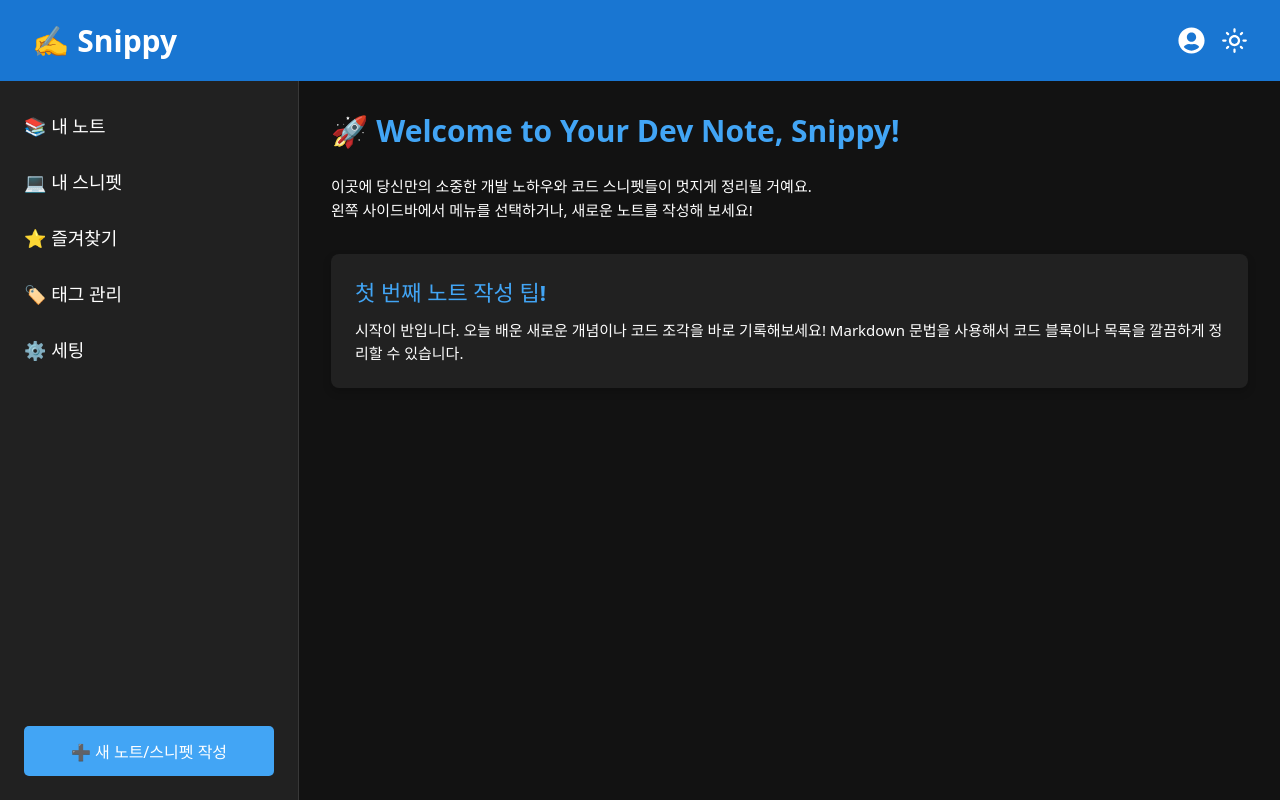
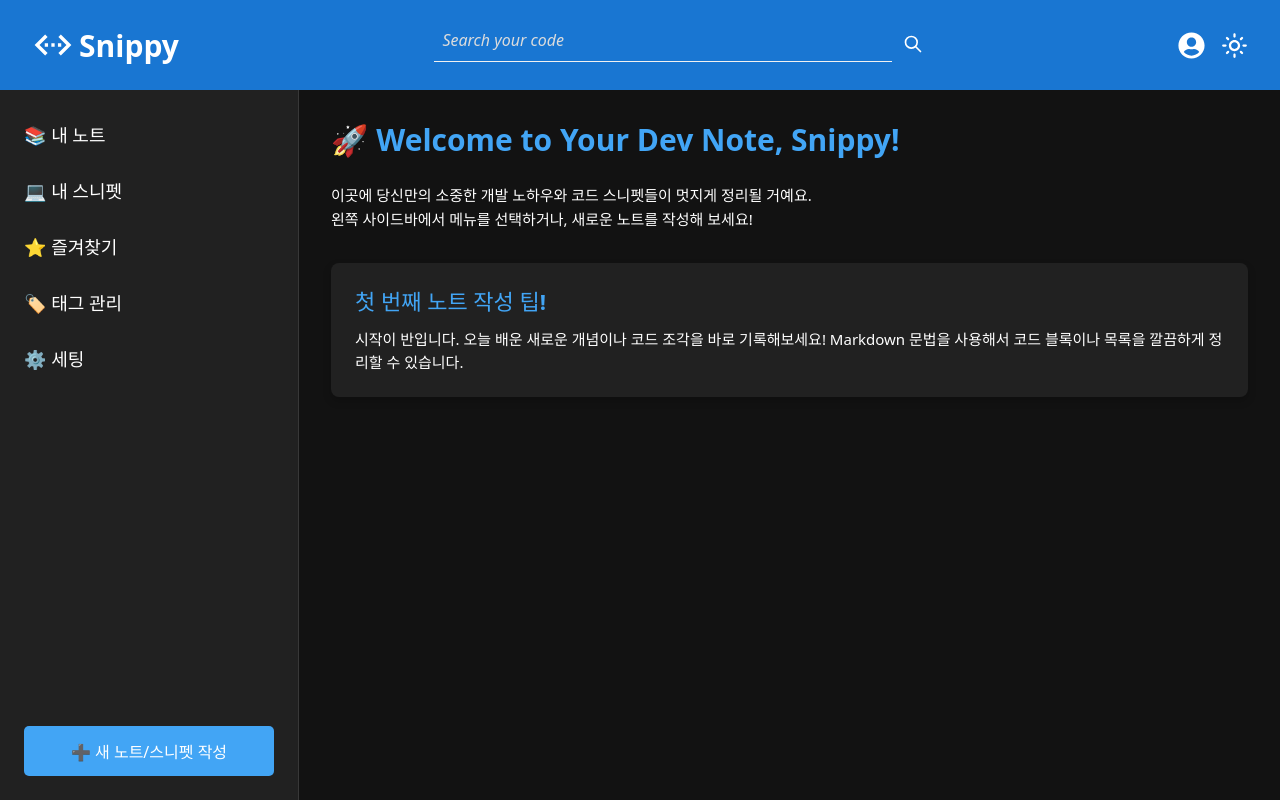
Before and after one commit to dbwlsyyy/Snippy, a React (Vite) app in the folder client/: page / in a window 1280 px wide. Built offline with nearby package versions, Linux system fonts and the light colour scheme.

Commit message:
feat: 헤더 ui 구현

```diff
--- a/client/src/components/Header.module.css
+++ b/client/src/components/Header.module.css
@@ -9,8 +9,63 @@
 }
 
 .headerTitle {
+    display: flex;
+    align-items: center;
+    gap: 0.5rem;
     margin: 0;
     font-size: 3rem;
+}
+
+.headerSearch {
+    display: flex;
+    align-items: center;
+    gap: 0.5rem;
+    position: relative;
+}
+
+.input {
+    width: 35vw;
+    border: none;
+    border-bottom: 1px solid #f1f1f1;
+    padding: 0.5rem 0.5rem;
+    font-size: 1.6rem;
+    color: var(--color-text);
+    background-color: transparent;
+    outline: none;
+    font-family: inherit;
+    transition: border-color 0.2s;
+}
+
+.label {
+    position: absolute;
+    top: -1px;
+    left: 8px;
+    color: #dcdcdc;
+    font-size: 1.6rem;
+    font-style: italic;
+    pointer-events: none;
+    transition: all 0.2s ease;
+}
+
+.headerSearch input:focus + label,
+.headerSearch input:not(:placeholder-shown) + label {
+    top: -13px;
+    font-size: 1.2rem;
+    color: #ffffff79;
+}
+
+.btn {
+    width: 25px;
+    height: 25px;
+    transition: background-color 0.2s ease;
+}
+.btn:focus {
+    outline: none;
+    transition: color 0.2s;
+}
+
+.btn:active {
+    color: #1976d2; /* 클릭 시 파란색 */
 }
 
 .headerRight {
--- a/client/src/components/Header.tsx
+++ b/client/src/components/Header.tsx
@@ -1,13 +1,38 @@
-import React from 'react';
+import React, { useState } from 'react';
 import styles from './Header.module.css';
 import { FaUserCircle } from 'react-icons/fa';
 import { MdOutlineLightMode } from 'react-icons/md';
+import { IoMdCodeWorking } from 'react-icons/io';
+import { TbSearch } from 'react-icons/tb';
 
 function Header() {
+    const [searchTerm, setSearchTerm] = useState<string>('');
+    const handleChange = (e: React.ChangeEvent<HTMLInputElement>) => {
+        setSearchTerm(e.target.value);
+    };
     return (
         <header className={styles.header}>
             <div className={styles.headerLeft}>
-                <h1 className={styles.headerTitle}>✍️ Snippy</h1>
+                <h1 className={styles.headerTitle}>
+                    <IoMdCodeWorking size="42" />
+                    Snippy
+                </h1>
+            </div>
+            <div className={styles.headerSearch}>
+                <input
+                    className={styles.input}
+                    id="ph"
+                    type="text"
+                    value={searchTerm}
+                    onChange={handleChange}
+                    placeholder=""
+                />
+                <label htmlFor="ph" className={styles.label}>
+                    Search your code
+                </label>
+                <button className={styles.btn} type="button">
+                    <TbSearch size="20" />
+                </button>
             </div>
             <div className={styles.headerRight}>
                 <FaUserCircle size="27" />
--- a/client/src/index.css
+++ b/client/src/index.css
@@ -47,14 +47,11 @@ h1 {
 }
 
 button {
-    border-radius: 0.8rem;
-    border: 0.1rem solid transparent;
-    padding: 1rem 2em;
-    font-size: 1.6rem;
-    font-weight: 500;
+    border: none;
     font-family: inherit;
-    background-color: #1a1a1a;
+    background: none;
     cursor: pointer;
+    color: #ffffff;
     transition: border-color 0.25s;
 }
 button:hover {
```
Also changed, not shown: 2 other files (tests, documents, lock files or other folders).
